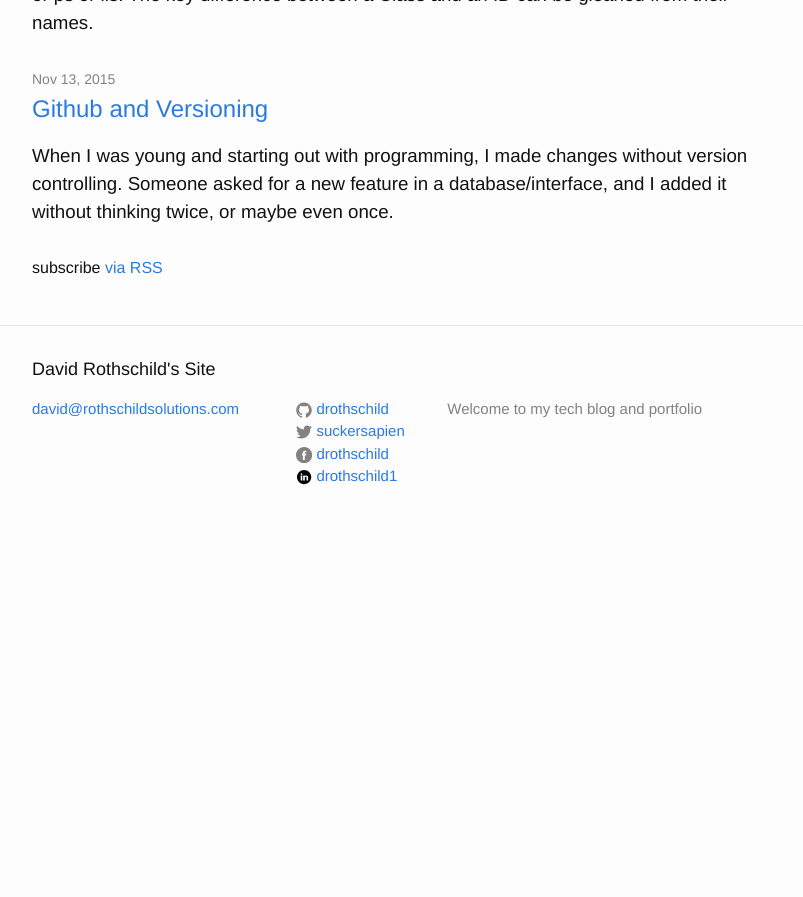
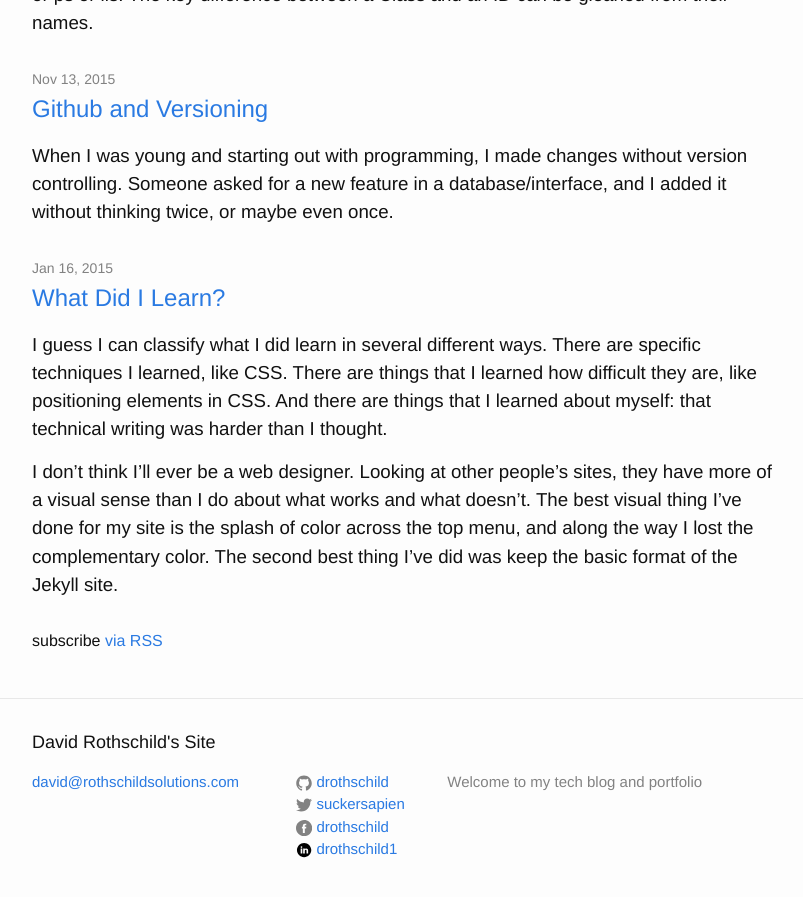
Before and after one commit to drothschild/drothschild.github.io, a Jekyll site: the page built from index.html, in a window 1280 px wide and 900 px high, scrolled down 1623 px. Shown: the top 897 px of the window, without its empty margins (238-1041 px from the left). Built offline with Jekyll 4.4.1, drawn with Linux system fonts in a browser that asks for light colours; before the commit the page ends 2179 px from its top, so only the background shows below that.

Commit message:
add blog post

```diff
--- a/_posts/2016-01-03-ruby-vs-javascript.html
+++ b/_posts/2016-01-03-ruby-vs-javascript.html
@@ -3,7 +3,7 @@ layout: post
 title:  Ruby vs. Javascript
 subtitle: Getting Loopy
 date:   2015-12-05 13:40:23
-categories: ruby, javascript
+categories: ruby
 tags: ruby, javascript, dbc
 ---
   <p>JavaScript lacks the sheer variety of loops that Ruby has. If you loved the ease of the <code>.each do |variable|</code> for going over an array or hash,  get ready for disappointment. #Reject, #Replace, #Select, #All?, #Min, #Max... None of them are implemented directly in Javascript.<!--more--> Instead there is just <code>while</code> and <code>for</code>.</p>
--- /dev/null
+++ b/_posts/2016-01-16-what-did-I-learn.md
@@ -0,0 +1,10 @@
+---
+layout: post
+title:  What Did I Learn?
+subtitle: And How Many Times Will I Have To Learn Again?
+date:   2015-01-16 13:40:23
+tags: self-reflection
+---
+I guess I can classify what I did learn in several different ways. There are specific techniques I learned, like CSS. There are things that I learned how difficult they are, like positioning elements in CSS. And there are things that I learned about myself: that technical writing was harder than I thought.
+
+I don't think I'll ever be a web designer. Looking at other people's sites, they have more of a visual sense than I do about what works and what doesn't. The best visual thing I've done for my site is the splash of color across the top menu, and along the way I lost the complementary color. The second best thing I've did was keep the basic format of the Jekyll site.
```
